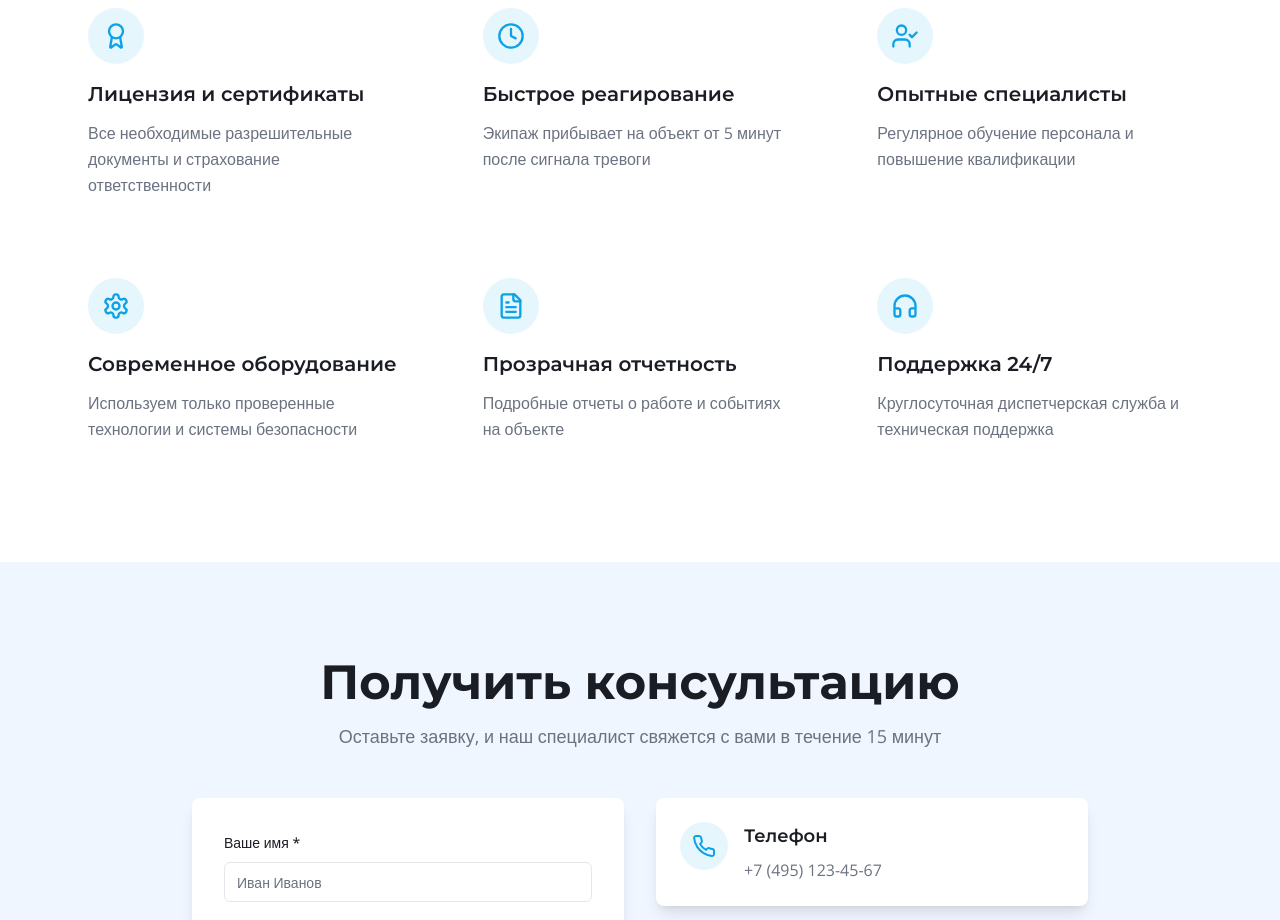
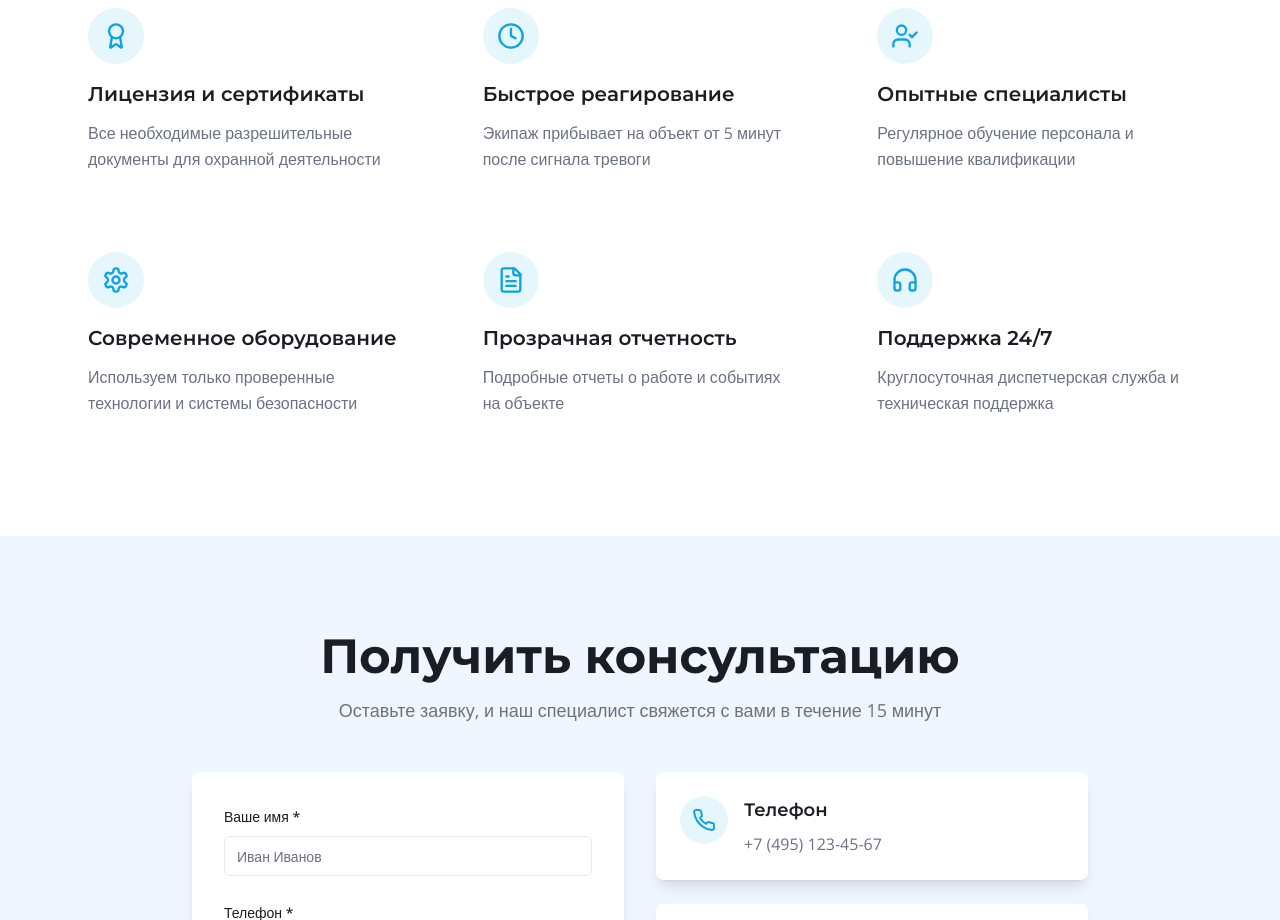
Before and after one commit to pr-poehali-dev/security-website-project-1, a React (Vite) app: page / in a window 1280 px wide. Shown: the part 1920-2840 px from the top of the page. Built offline with nearby package versions, Linux system fonts and the light colour scheme.

Commit message:
Обновлена формулировка разрешительных документов

```diff
--- a/src/components/Advantages.tsx
+++ b/src/components/Advantages.tsx
@@ -4,7 +4,7 @@ const advantages = [
   {
     icon: 'Award',
     title: 'Лицензия и сертификаты',
-    description: 'Все необходимые разрешительные документы и страхование ответственности'
+    description: 'Все необходимые разрешительные документы для охранной деятельности'
   },
   {
     icon: 'Clock',
```
